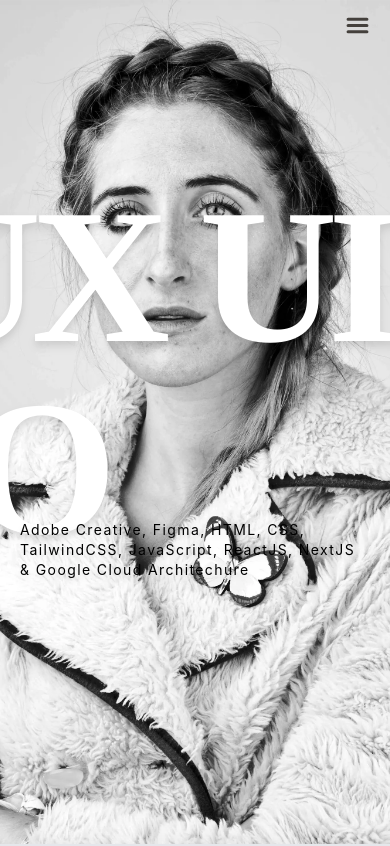
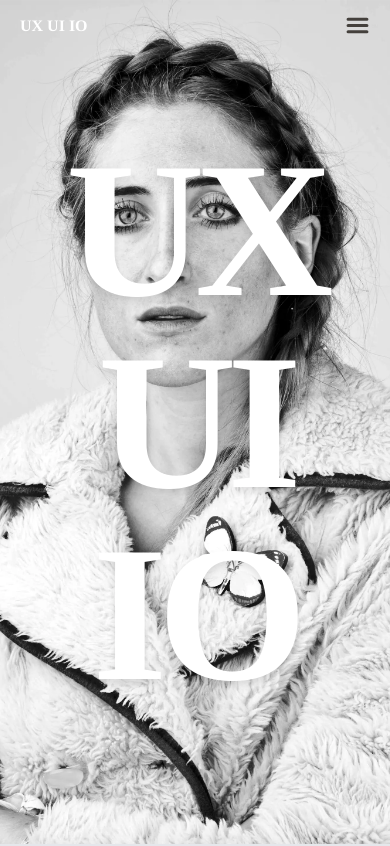
Before and after one commit to carlwicker/carlwicker-nextjs12, a Next.js app: page / in a window 390 px wide. Shown: the top 846 px of the page. Built offline with nearby package versions, Linux system fonts and the light colour scheme.

Commit message:
section 1 typo improvements, head zindex fix, full screen mobile menu with disabled scroll implemented

```diff
--- a/components/Navbar/Hamburger.tsx
+++ b/components/Navbar/Hamburger.tsx
@@ -1,5 +1,3 @@
-import { useEffect } from "react";
-
 interface IHamburger {
   isOpen: Boolean;
 }
@@ -7,7 +5,7 @@ interface IHamburger {
 export default function Hamburger({ isOpen }: IHamburger) {
   return (
     <svg
-      className={`cursor-pointer transition ease-in duration-200 lg:hidden z-40 ${
+      className={`cursor-pointer transition ease-in duration-200 lg:hidden ${
         isOpen
           ? "fill-stone-200 hover:fill-red-400"
           : "fill-stone-700 hover:fill-blue-500"
--- a/components/Navbar/Header.tsx
+++ b/components/Navbar/Header.tsx
@@ -10,11 +10,12 @@ interface IHeader {
 export default function Header({ setIsOpen, isOpen }: IHeader) {
   useEffect(() => {
     console.log(isOpen);
+    document.body.style.overflowY = isOpen ? "hidden" : "scroll";
   }, [isOpen]);
 
   return (
-    <div className=" container flex  justify-end items-center p-5 h-[50px] fixed">
-      {/* <div className="text-base font-bold hover:scale-105 transition ease-out duration-500">
+    <div className=" container flex justify-between items-center p-5 h-[50px] fixed z-50">
+      <div className="text-base font-bold hover:scale-105 transition ease-out duration-500 lg:invisible">
         <Link
           href={"/"}
           className="cursor-pointer text-white"
@@ -22,7 +23,7 @@ export default function Header({ setIsOpen, isOpen }: IHeader) {
         >
           UX UI IO
         </Link>
-      </div> */}
+      </div>
       <nav className="hidden lg:flex gap-3 font-thin">
         <Link href={"/about"}>
           <button className="text-xs p-2 hover:text-gray-500 transition ease-in duration-200 ">
@@ -45,7 +46,7 @@ export default function Header({ setIsOpen, isOpen }: IHeader) {
           </button>
         </Link>
       </nav>
-      <div className={`lg:hidden z-40`} onClick={() => setIsOpen(!isOpen)}>
+      <div className="lg:hidden" onClick={() => setIsOpen(!isOpen)}>
         <Hamburger isOpen={isOpen} />
       </div>
     </div>
--- a/components/Navbar/MobileMenu.tsx
+++ b/components/Navbar/MobileMenu.tsx
@@ -2,9 +2,9 @@ import Link from "next/link";
 
 export default function MobileMenu() {
   return (
-    <div className="absolute bg-stone-700 text-white w-full z-30 h-1/ font-extralight uppercase lg:hidden p-5 h-[400px]">
+    <div className="absolute bg-stone-300 text-white w-full z-10 h-full font-extralight uppercase lg:hidden p-5">
       <div className="container  mx-auto ">
-        <div className="flex flex-col">
+        {/* <div className="flex flex-col">
           <Link
             href={"/"}
             className="block cursor-pointer text-xs py-1 hover:text-gray-500 transition ease-in duration-200 capitalize"
@@ -24,7 +24,7 @@ export default function MobileMenu() {
           <div className="text-xs py-1 hover:text-gray-500 transition ease-in duration-200 capitalize">
             <Link href={"/contact"}>Contact</Link>
           </div>
-        </div>
+        </div> */}
       </div>
     </div>
   );
--- a/components/Section1/Section1.tsx
+++ b/components/Section1/Section1.tsx
@@ -35,16 +35,13 @@ export default function Section1() {
   return (
     <section
       id="paralax"
-      className="flex w-full bg-cover items-center min-h-screen justify-center bg-[url('/img/pic3.webp')] fit bg-center"
+      className="flex flex-col w-full bg-cover items-center min-h-screen justify-center bg-[url('/img/pic3.webp')] fit bg-center align-middle"
     >
-      <div className="flex flex-col ease-in duration-1000  mx-auto justify-center align-middle pointer-events-none">
-        <h1
-          className="uppercase font-black text-white text-9xl tracking-tighter scale-150 drop-shadow-md mx-auto"
-          style={{ fontFamily: "times" }}
-        >
+      <div className="pointer-events-none">
+        <h1 className="uppercase font-black text-white text-9xl tracking-tighter p-5 scale-150 drop-shadow-md mx-auto break-words w-[300px] sm:w-full text-center">
           UX UI IO
         </h1>
-        <p className="p-5 text-black drop-shadow-lg tracking-widest text-sm">
+        <p className="p-5 text-black drop-shadow-lg tracking-widest text-sm hidden lg:flex">
           Adobe Creative, Figma, HTML, CSS, TailwindCSS, JavaScript, ReactJS,
           NextJS & Google Cloud Architechure
         </p>
--- a/styles/globals.css
+++ b/styles/globals.css
@@ -41,6 +41,14 @@ p {
   padding-bottom: 30px;
 }
 
+h1 {
+  font-family: "Times New Roman", Times, serif;
+}
+
+.no-scroll {
+  overflow: hidden;
+}
+
 @media (prefers-color-scheme: dark) {
   html {
   }
```
